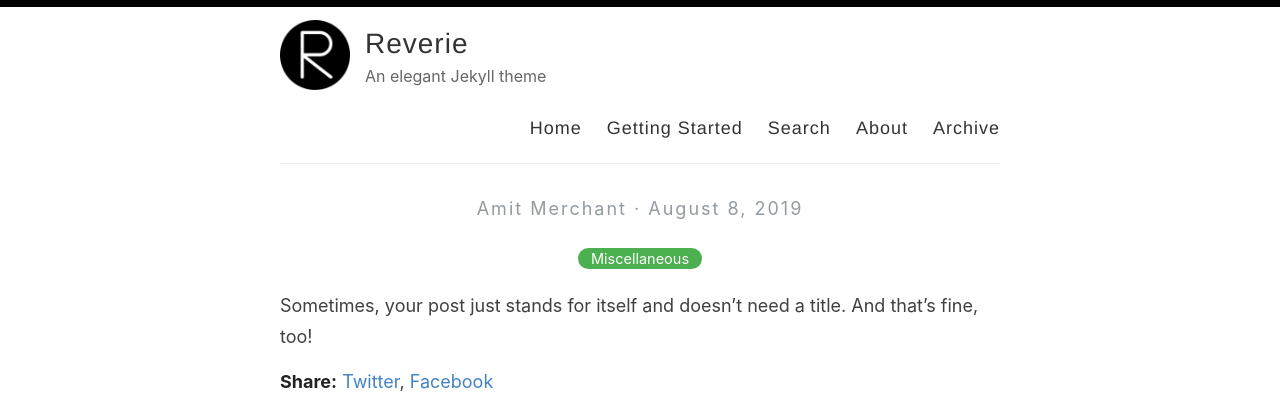
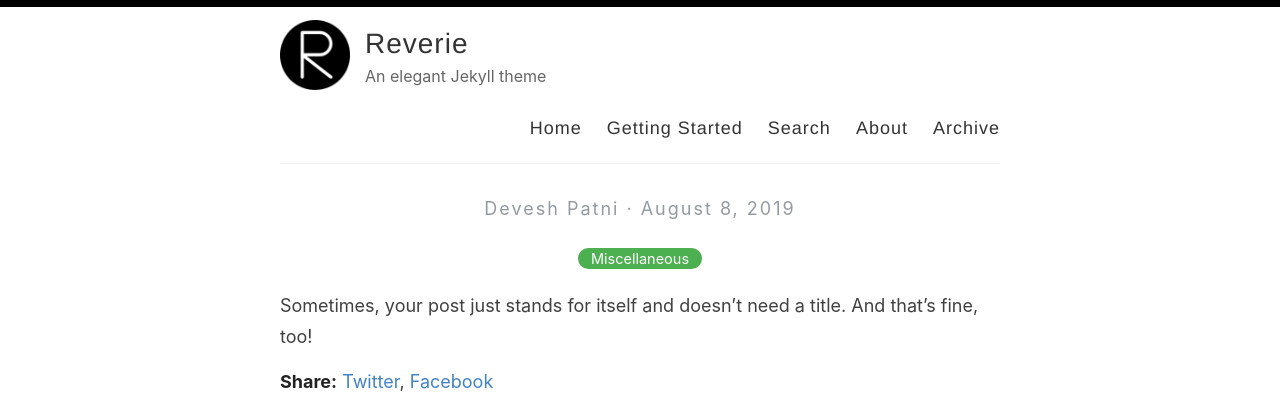
Before and after one commit to patnidevesh1/patnidevesh1.github.io, a Jekyll site: the page built from _posts/2019-08-08-no-title-posts.md, in a window 1280 px wide. Shown: the top 393 px of the page. Built offline with Jekyll 4.4.1, drawn with Linux system fonts in a browser that asks for light colours.

Commit message:
Update _config.yml

```diff
--- a/_config.yml
+++ b/_config.yml
@@ -6,7 +6,7 @@
 name: Reverie
 
 # Name of the author
-author: Amit Merchant
+author: Devesh Patni
 
 # Short bio or description (displayed in the header)
 description: An elegant Jekyll theme
```
